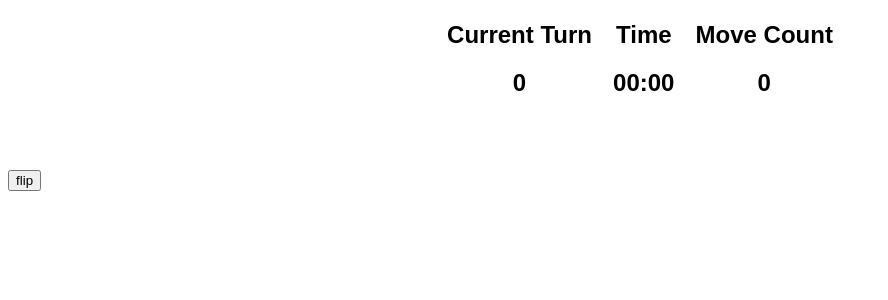
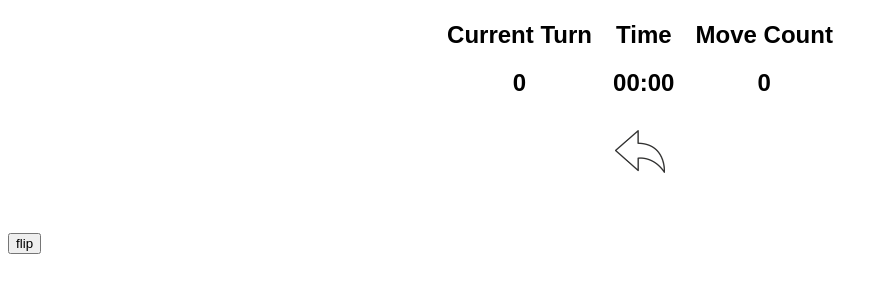
Before and after one commit to jwhitlow45/connectfour, a PHP site: page /pages/play.html in a window 1280 px wide. Shown: the top 300 px of the page, without its empty margins (0-888 px from the left). Run offline with PHP 8.4, Linux system fonts and the light colour scheme; some web fonts are replaced.

Commit message:
feat:add back button to play page

```diff
--- a/pages/css/play.css
+++ b/pages/css/play.css
@@ -31,3 +31,9 @@ html {
   height: 85px;
   border-radius: 50%;
 }
+
+#back-button {
+  display: flex;
+  margin: 10px auto;
+  width: 50px;
+}
--- a/pages/play.html
+++ b/pages/play.html
@@ -22,6 +22,7 @@
       <tr>
         <td><h2 id="replay"></h2></td>
       </tr>
+      <div><a href="../index.html"><img id="back-button" src="../img/back.webp"></a></div>
     </table>
     <script src="./js/play.js" type="module"></script>
     <button id="flip-button">flip</button>
```
